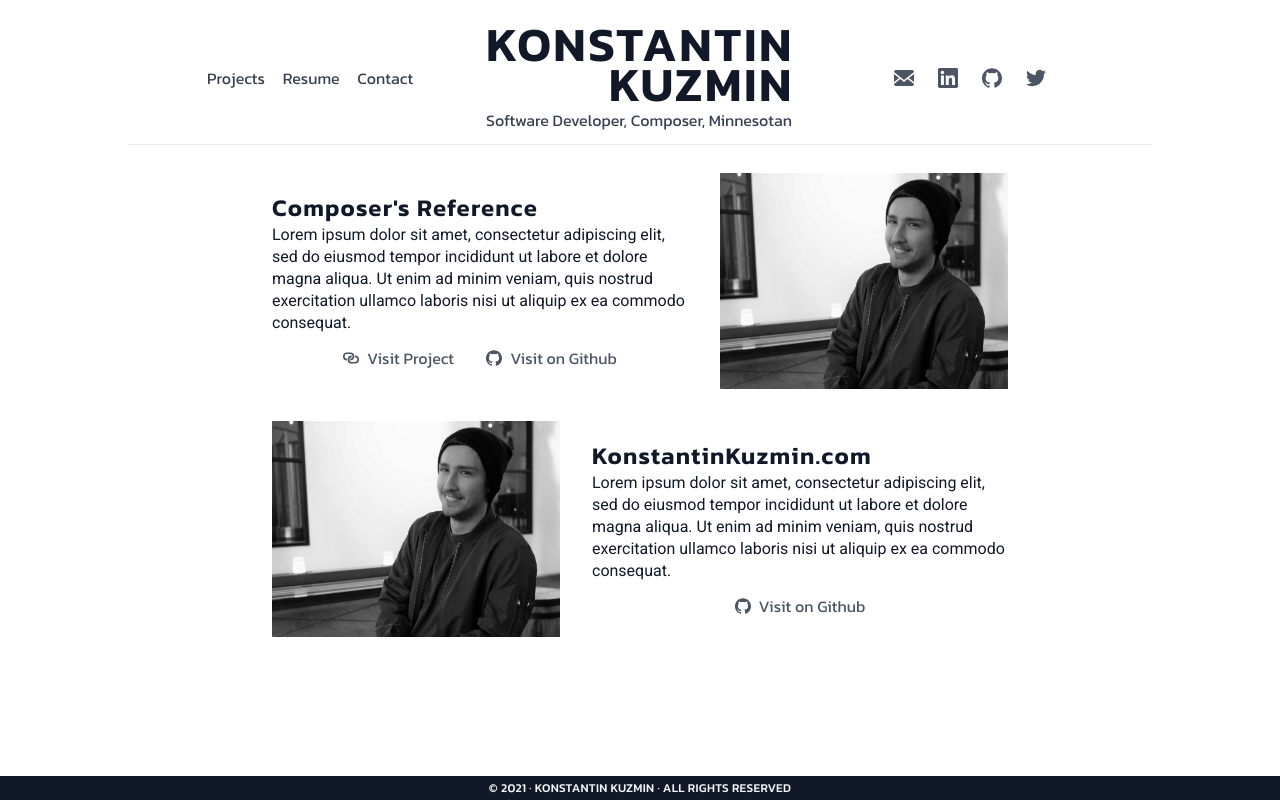
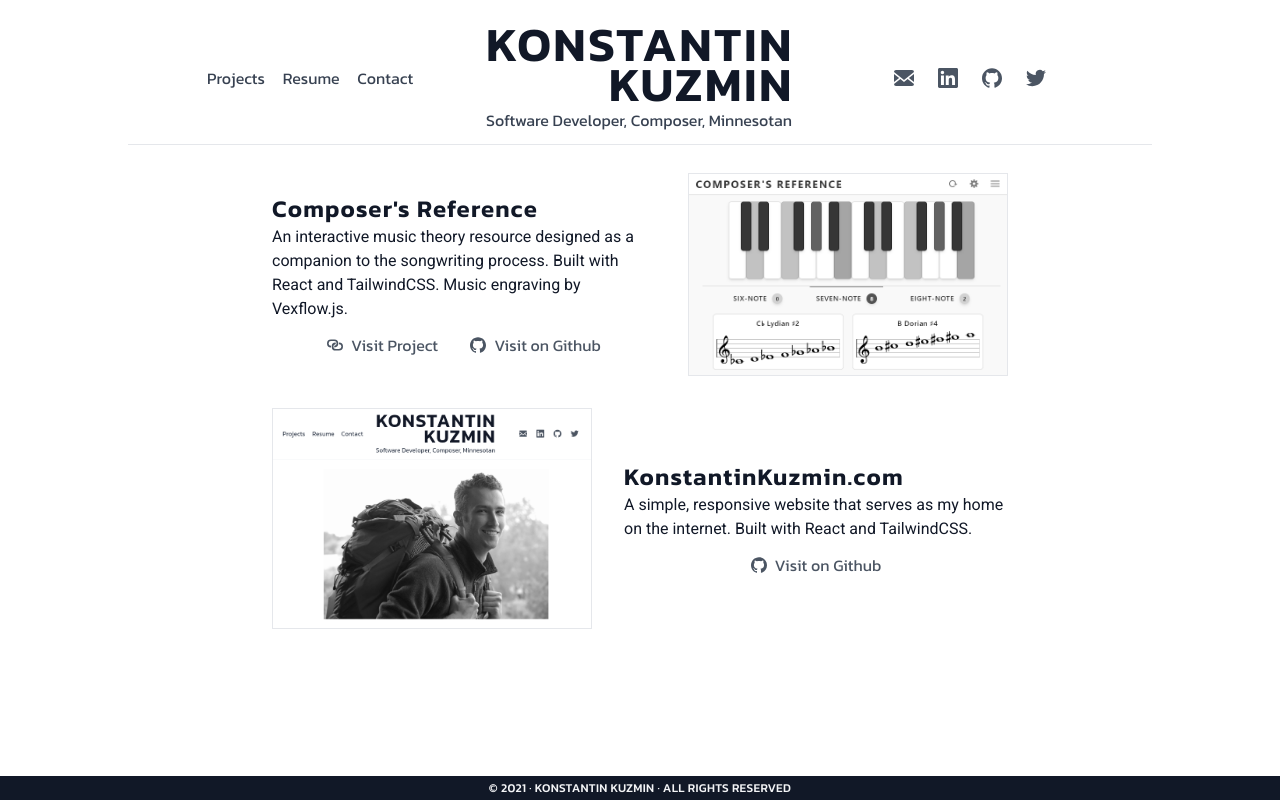
Before and after one commit to Kuzmink13/konstantin-kuzmin-dot-com-old, a React (Create React App) app: page /projects in a window 1280 px wide. Built offline with nearby package versions, Linux system fonts and the light colour scheme.

Commit message:
Added content to projects tab

```diff
--- a/src/components/Projects.jsx
+++ b/src/components/Projects.jsx
@@ -9,34 +9,37 @@ const myProjects = [
   {
     title: "Composer's Reference",
     description:
-      'Lorem ipsum dolor sit amet, consectetur adipiscing elit, sed do eiusmod tempor incididunt ut labore et dolore magna aliqua. Ut enim ad minim veniam, quis nostrud exercitation ullamco laboris nisi ut aliquip ex ea commodo consequat.',
-    img: { src: './pryes_grayscale.jpg', alt: 'alt text' },
+      'An interactive music theory resource designed as a companion to the songwriting process. Built with React and TailwindCSS. Music engraving by Vexflow.js.',
+    img: {
+      src: './compref_grayscale.png',
+      alt: "composer's reference landing page",
+    },
     links: [
       {
         title: "composer's reference link",
         text: 'Visit Project',
         icon: svg.link,
-        url: 'https://www.google.com',
+        url: 'https://www.composersreference.com',
       },
       {
         title: "composer's reference github link",
         text: 'Visit on Github',
         icon: svg.github,
-        url: 'https://www.google.com',
+        url: 'https://www.github.com/Kuzmink13/Composers-Reference',
       },
     ],
   },
   {
     title: 'KonstantinKuzmin.com',
     description:
-      'Lorem ipsum dolor sit amet, consectetur adipiscing elit, sed do eiusmod tempor incididunt ut labore et dolore magna aliqua. Ut enim ad minim veniam, quis nostrud exercitation ullamco laboris nisi ut aliquip ex ea commodo consequat.',
-    img: { src: './pryes_grayscale.jpg', alt: 'alt text' },
+      'A simple, responsive website that serves as my home on the internet. Built with React and TailwindCSS.',
+    img: { src: './kkdotcom.png', alt: 'konstantinkuzmin.com landing page' },
     links: [
       {
         title: 'konstantinkuzmin.com github link',
         text: 'Visit on Github',
         icon: svg.github,
-        url: 'https://www.google.com',
+        url: 'https://www.github.com/Kuzmink13/konstantin-kuzmin-dot-com',
       },
     ],
   },
@@ -51,7 +54,7 @@ function Project({ project, flip = false }) {
     >
       <div className="flex flex-col justify-center w-80 mx-auto md:w-full p-2 md:p-4">
         <h3>{project.title}</h3>
-        <p className="leading-snug">{project.description}</p>
+        <p>{project.description}</p>
         <ul className="flex flex-row justify-center space-x-8 mt-3">
           {project.links.map((link) => (
             <li key={link.title}>
@@ -71,7 +74,7 @@ function Project({ project, flip = false }) {
         </ul>
       </div>
       <img
-        className="w-80 p-2 md:p-4 mx-auto"
+        className="w-80 m-2 md:m-4 mx-auto border"
         alt={project.img.alt}
         src={project.img.src}
       ></img>
```
Also changed, not shown: public/compref_grayscale.png (added), public/kkdotcom.png (added).
